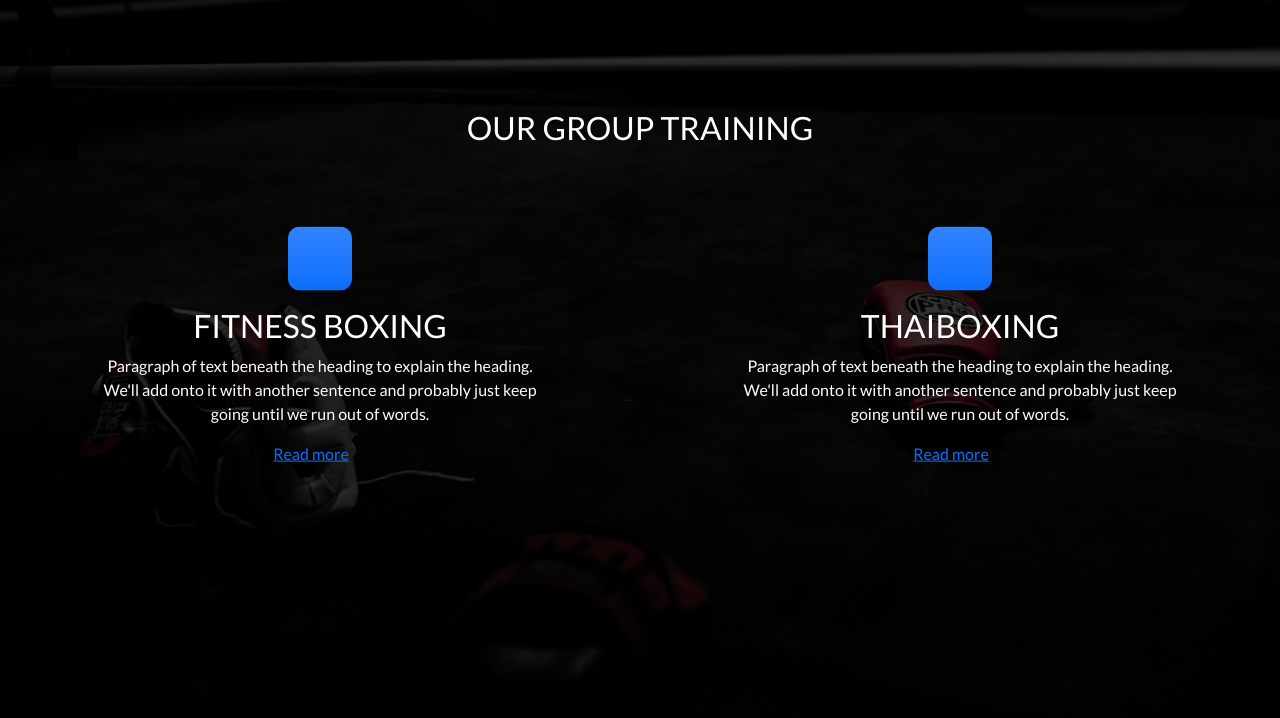
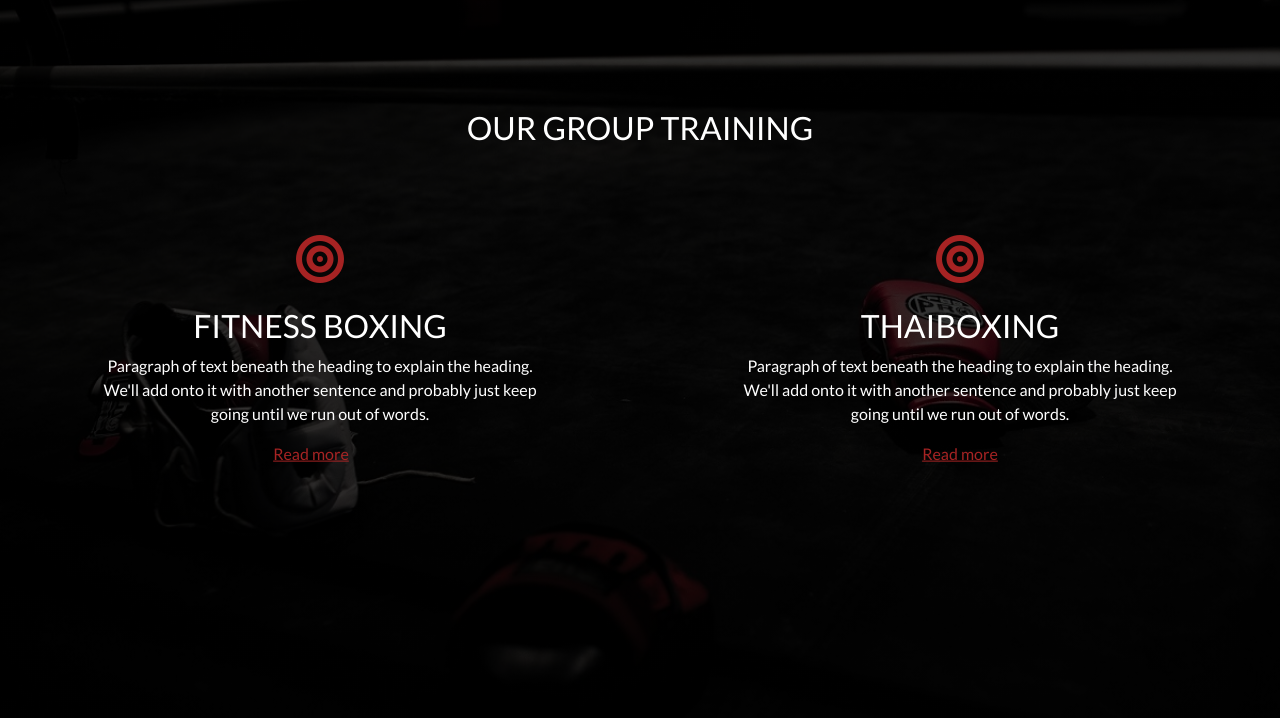
Before and after one commit to Code-Institute-Submissions/DinaPapsujevica-MP4-Boxing-gym_NovResub, a Django app: page / in a window 1280 px wide. Shown: the part 857-1575 px from the top of the page. Run offline with Django 3.2, Linux system fonts and the light colour scheme; some libraries are stand-ins or nearby versions.

Commit message:
Added icons and css to features section

```diff
--- a/home/templates/home/index.html
+++ b/home/templates/home/index.html
@@ -22,8 +22,8 @@
         <h2 class="pb-4 text-uppercase text-center">Our group training</h2>
         <div class="row g-4 py-5row-cols-1 row-cols-lg-2 pt-5">
           <div class="feature col text-center">
-            <div class="feature-icon bg-primary bg-gradient">
-              <svg class="bi" width="1em" height="1em"><use xlink:href="#people-circle"/></svg>
+            <div class="feature-icon">
+              <i class="fas fa-bullseye"></i>
             </div>
             <h2 class="text-uppercase">Fitness boxing</h2>
             <p>Paragraph of text beneath the heading to explain the heading. <br> We'll add onto it with another sentence and probably just keep <br> going until we run out of words.</p>
@@ -33,14 +33,13 @@
             </a>
           </div>
           <div class="feature col text-center">
-            <div class="feature-icon bg-primary bg-gradient">
-              <svg class="bi" width="1em" height="1em"><use xlink:href="#toggles2"/></svg>
+            <div class="feature-icon">
+              <i class="fas fa-bullseye"></i>
             </div>
             <h2 class="text-uppercase">Thaiboxing</h2>
             <p>Paragraph of text beneath the heading to explain the heading. <br> We'll add onto it with another sentence and probably just keep <br> going until we run out of words.</p>
             <a href="#" class="icon-link">
               Read more
-              <svg class="bi" width="1em" height="1em"><use xlink:href="#chevron-right"/></svg>
             </a>
           </div>
         </div>
--- a/static/css/base.css
+++ b/static/css/base.css
@@ -63,15 +63,21 @@ body {
     width: 4rem;
     height: 4rem;
     margin-bottom: 1rem;
-    font-size: 2rem;
-    color: #fff;
+    font-size: 3rem;
+    color: rgba(179, 38, 38, 0.925);
     border-radius: .75rem;
   }
 
   .icon-link {
     display: inline-flex;
     align-items: center;
+    color: rgba(179, 38, 38, 0.925);
   }
+
+  .icon-link:hover {
+      color: white;
+  }
+
   .icon-link > .bi {
     margin-top: .125rem;
     margin-left: .125rem;
```
